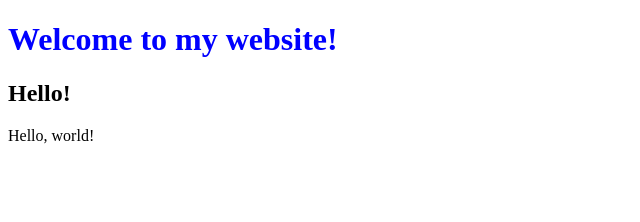
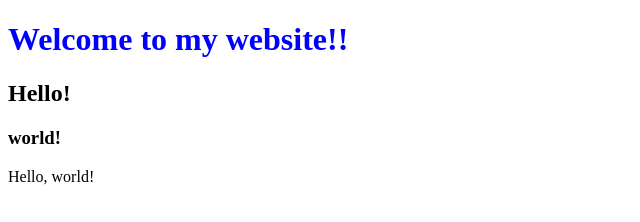
Before and after one commit to ukanahsunday/hello, a plain HTML site: page hello.html in a window 1280 px wide. Shown: the whole page, without its empty margins (0-640 px from the left). Drawn offline with Linux system fonts and the light colour scheme.

Commit message:
Added h3 and exclamtion poin

```diff
--- a/hello.html
+++ b/hello.html
@@ -11,8 +11,9 @@
     </style>
   </head>
   <body>
-    <h1>Welcome to my website!</h1>
+    <h1>Welcome to my website!!</h1>
     <h2>Hello!</h2>
+    <h3>world!</h3>
     Hello, world!
   </body>
 </html>
```
